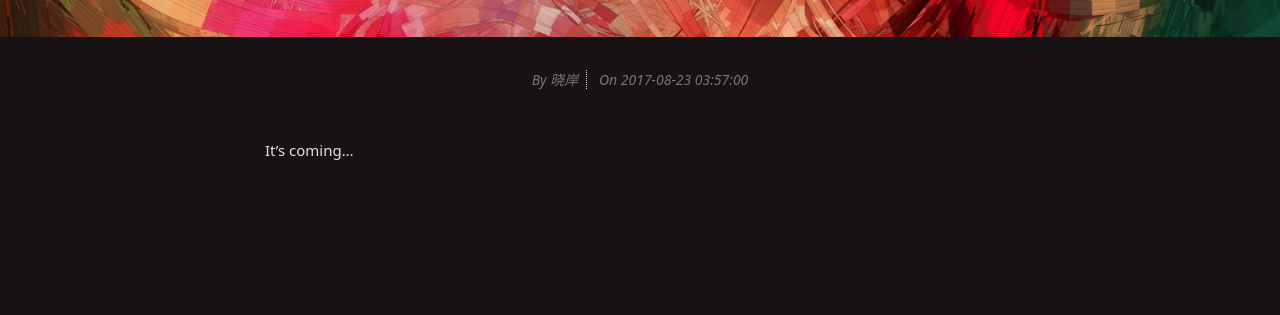
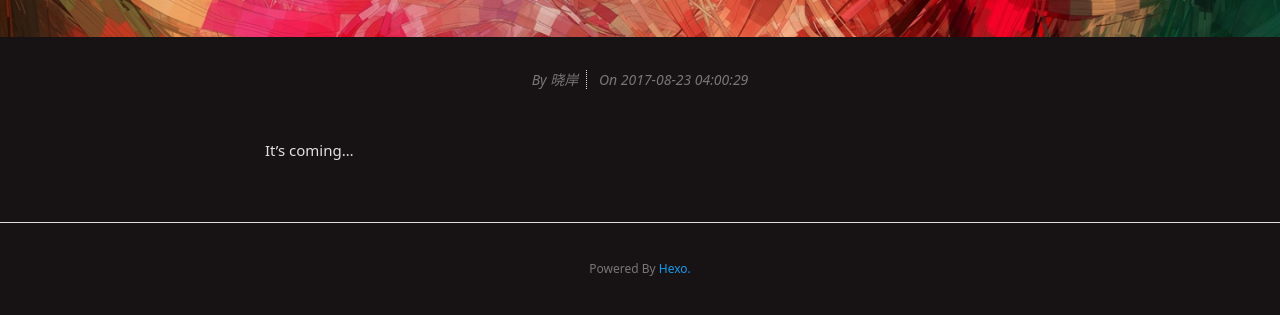
Before and after one commit to suweian/suweian.github.io, a plain HTML site: page 2017/08/23/REECHOING/index.html in a window 1280 px wide. Shown: the part 247-562 px from the top of the page. Drawn offline with Linux system fonts and the light colour scheme.

Commit message:
Site updated: 2017-08-30 04:00:41

```diff
--- a/2017/08/23/REECHOING/index.html
+++ b/2017/08/23/REECHOING/index.html
@@ -93,7 +93,7 @@
           <!-- Date -->
           <span class="date-time info">On
             <span class="date">2017-08-23</span>
-            <span class="time">03:57:00</span>
+            <span class="time">04:00:29</span>
           </span>
 
         </div>
@@ -111,6 +111,18 @@
 
 
 
+    <!-- Footer -->
+<footer>
+  <div class="container">
+    <div class="row">
+      <div class="col-lg-8 col-lg-offset-2 col-md-10 col-md-offset-1">
+        <p class="copyright text-muted">
+          Powered By <a target="_blank" href="https://hexo.io/">Hexo.</a>
+        </p>
+      </div>
+    </div>
+  </div>
+</footer>
 
 
     <!-- After Footer Scripts -->
```
Also changed, not shown: archives/2017/08/index.html (+12 -0 lines), archives/2017/index.html (+12 -0 lines), archives/index.html (+12 -0 lines), index.html (+12 -0 lines).
